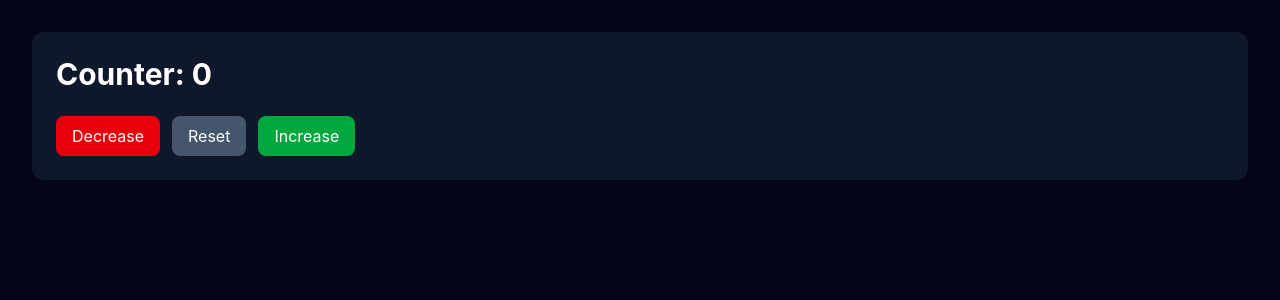
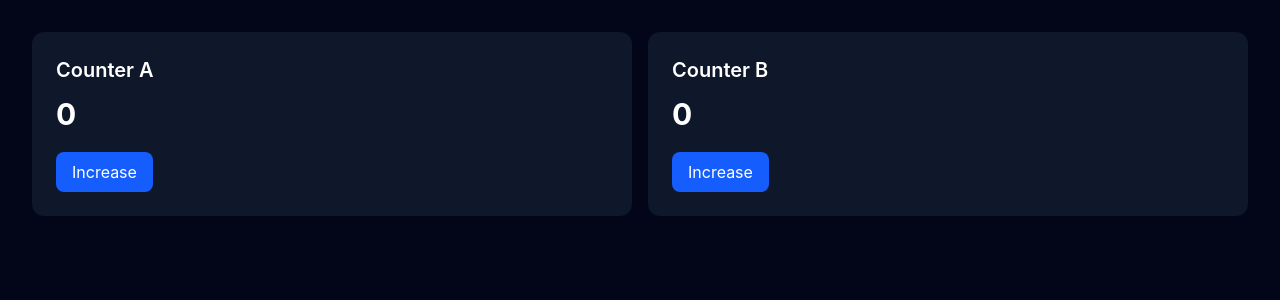
Before and after one commit to foysaliio/React-Mastery-Journey, a React (Vite) app: page / in a window 1280 px wide. Shown: the top 300 px of the page. Built offline with nearby package versions, Linux system fonts and the light colour scheme.

Commit message:
feat(react): understand state as component memory

```diff
--- a/src/App.tsx
+++ b/src/App.tsx
@@ -1,9 +1,12 @@
-import Counter from "./components/Counter";
+import CounterCard from "./components/CounterCard";
 
 const App = () => {
   return (
     <main className="min-h-screen bg-slate-950 p-8">
-      <Counter />
+      <section className="grid gap-4 md:grid-cols-2">
+        <CounterCard title="Counter A" />
+        <CounterCard title="Counter B" />
+      </section>
     </main>
   );
 };
--- a/src/components/Counter.tsx
+++ /dev/null
@@ -1,47 +0,0 @@
-import { useState } from "react";
-
-const Counter = () => {
-  const [count, setCount] = useState<number>(0);
-
-  const increaseCount = (): void => {
-    setCount(count + 1);
-  };
-
-  const decreaseCount = (): void => {
-    setCount(count - 1);
-  };
-
-  const resetCount = (): void => {
-    setCount(0);
-  };
-  return (
-    <section className="rounded-xl bg-slate-900 p-6 text-white">
-      <h1 className="text-3xl font-bold">Counter: {count}</h1>
-
-      <div className="mt-6 flex gap-3">
-        <button
-          onClick={decreaseCount}
-          className="rounded-lg bg-red-600 px-4 py-2"
-        >
-          Decrease
-        </button>
-
-        <button
-          onClick={resetCount}
-          className="rounded-lg bg-slate-600 px-4 py-2"
-        >
-          Reset
-        </button>
-
-        <button
-          onClick={increaseCount}
-          className="rounded-lg bg-green-600 px-4 py-2"
-        >
-          Increase
-        </button>
-      </div>
-    </section>
-  );
-};
-
-export default Counter;
--- /dev/null
+++ b/src/components/CounterCard.tsx
@@ -0,0 +1,31 @@
+import { useState } from "react";
+
+interface CounterCardProps {
+  title: string;
+}
+
+const CounterCard = ({ title }: CounterCardProps) => {
+  const [count, setCount] = useState<number>(0);
+
+  const increaseCount = (): void => {
+    setCount(count + 1);
+  };
+
+  return (
+    <article className="rounded-xl bg-slate-900 p-6 text-white">
+      <h2 className="text-xl font-semibold"> {title} </h2>
+
+      <p className="mt-3 text-3xl font-bold">{count}</p>
+
+      <button
+        type="button"
+        className="mt-5 rounded-lg bg-blue-600 px-4 py-2"
+        onClick={increaseCount}
+      >
+        Increase
+      </button>
+    </article>
+  );
+};
+
+export default CounterCard;
```
